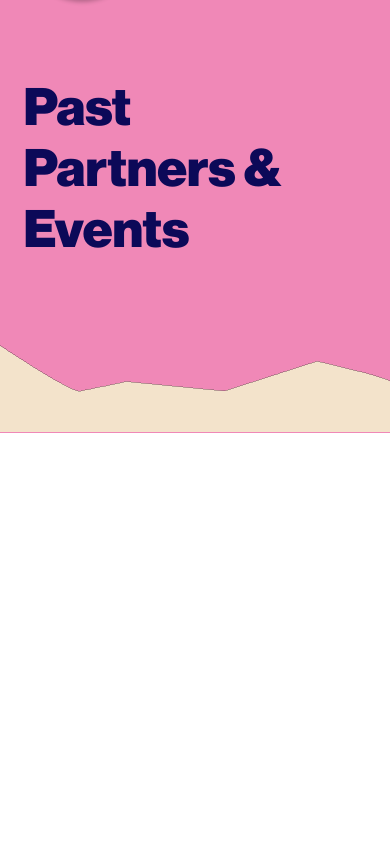
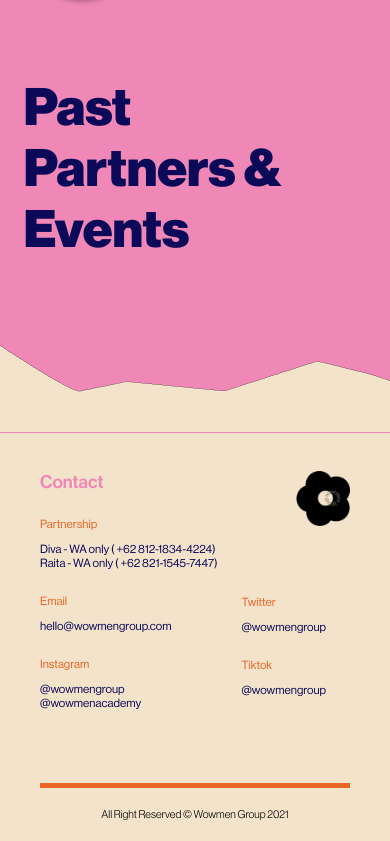
Before and after one commit to inkariyadi/wowmen_group, a Next.js app: page / in a window 390 px wide. Shown: the part 3719-4560 px from the top of the page. Before the commit the page ends 4152 px from the top, so only its background shows below. Built offline with nearby package versions, Linux system fonts and the light colour scheme.

Commit message:
create footer

```diff
--- /dev/null
+++ b/components/Footer/contact.tsx
@@ -0,0 +1,36 @@
+const contactList = [
+  {
+    subtitle: 'Partnership',
+    value: [
+      'Diva - WA only ( +62 812-1834-4224)',
+      'Raita - WA only ( +62 821-1545-7447)',
+    ],
+  },
+  {
+    subtitle: 'Email',
+    value: [
+      'hello@wowmengroup.com ',
+    ],
+  },
+  {
+    subtitle: 'Instagram',
+    value: [
+      '@wowmengroup',
+      '@wowmenacademy',
+    ],
+  },
+  {
+    subtitle: 'Twitter',
+    value: [
+      '@wowmengroup',
+    ],
+  },
+  {
+    subtitle: 'Tiktok',
+    value: [
+      '@wowmengroup',
+    ],
+  },
+];
+
+export default contactList;
--- /dev/null
+++ b/components/Footer/index.tsx
@@ -0,0 +1,39 @@
+import React from 'react';
+import contactList from './contact';
+
+const Footer: React.FC = () => {
+  return (
+    <div className="footer">
+      <div className="footer-box">
+        <div className="footer-title">
+          Contact
+        </div>
+        <div className="footer-container">
+          <div className="footer-logo">
+            <img src="/images/footer/logo-footer.png" alt="" />
+          </div>
+          <div className="footer-contact">
+            {contactList.map((item, idx) => (
+              <div className="contact" key={idx}>
+                <div className="contact-subtitle">
+                  {item.subtitle}
+                </div>
+                {item.value.map((val, i) => (
+                  <div key={i} className="contact-value">
+                    {val}
+                  </div>
+                ))}
+              </div>
+            ))}
+          </div>
+        </div>
+      </div>
+      <div className="footer-limiter" />
+      <div className="footer-bottom">
+        All Right Reserved &#169; Wowmen Group 2021
+      </div>
+    </div>
+  );
+};
+
+export default Footer;
--- a/pages/index.tsx
+++ b/pages/index.tsx
@@ -1,7 +1,11 @@
+// Import Modules
 import React from 'react';
 import Head from 'next/head';
+
+// Import Component
 import Navbar from 'components/Navbar';
 import RoundedRectangle from 'components/RoundedRectangle';
+import Footer from 'components/Footer';
 
 function Home() {
   return (
@@ -59,6 +63,7 @@ function Home() {
         <div className="home-page-bottom">
           <img src="images/homePage/zigzag-bottom.svg" alt="zigzag bottom" />
         </div>
+        <Footer />
       </div>
     </>
   );
--- /dev/null
+++ b/styles/components/footer.scss
@@ -0,0 +1,140 @@
+.footer {
+  background-color: $cappuccino;
+  width: 100%;
+  box-sizing: border-box;
+  position: relative;
+  padding: 0 clamp(40px, 7vw, 90px);
+
+  &-box {
+    max-width: 1440px;
+    margin: 0 auto;
+    padding: clamp(20px, 3.75vw, 50px) 0;
+  }
+
+  &-title {
+    position: relative;
+    padding: 18px 0 0;
+    left: 21.5%;
+    font-size: 18px;
+    color: $pinkyboy;
+    font-weight: 600;
+
+    @media (max-width: 1000px) {
+      left: unset;
+    }
+  }
+
+  &-logo {
+    width: 27.5%;
+
+    @media (max-width: 1000px) {
+      position: absolute;
+      top: clamp(20px, 3.75vw, 50px);
+      right:  clamp(40px, 7vw, 90px);
+      padding-top: 18px;
+      display: flex;
+      justify-content: flex-end;
+    }
+
+    img {
+      width: 50%;
+    }
+  }
+
+  &-container {
+    display: flex;
+    align-items: flex-end;
+  }
+
+  &-contact {
+    display: flex;
+    align-items: flex-start;
+    justify-content: flex-start;
+    flex-direction: column;
+    width: 100%;
+    flex-wrap: wrap;
+    max-height: 200px;
+
+    .contact {
+      box-sizing: border-box;
+      flex: 0 0 30%;
+      padding-top: 24px;
+      padding-right: 24px;
+
+      &-subtitle {
+        margin-bottom: 11px;
+        font-size: 18px;
+        color: $jeruksaya;
+        font-weight: 500;
+      }
+
+      &-value {
+        font-size: 18px;
+        color: $myblue;
+        font-weight: 500;
+      }
+    }
+
+    @media (max-width: 1000px) {
+      min-height: 330px;
+
+      .contact {
+        &:nth-child(4), &:last-child {
+          position: relative;
+          top: clamp(72px, calc(72px + 4vw), 98px);
+        }
+
+        &-subtitle {
+          margin-bottom: 11px;
+          font-size: clamp(11px, 3vw, 18px);
+          color: $jeruksaya;
+          font-weight: 500;
+        }
+
+        &-value {
+          font-size: clamp(11px, 3vw, 18px);
+          color: $myblue;
+          font-weight: 500;
+        }
+      }
+    }
+
+    @media (max-width: 540px) {
+      min-height: 270px;
+
+      .contact {
+        &:nth-child(4), &:last-child {
+          position: relative;
+          top: clamp(72px, calc(72px + 2.85vw), 87.5px);
+        }
+      }
+    }
+
+    @media (max-width: 447px) {
+      .contact {
+        &:nth-child(4), &:last-child {
+          position: relative;
+          top: clamp(72px, calc(72px + 1.5vw), 80px);
+        }
+      }
+    }
+  }
+
+  &-limiter {
+    width: 100%;
+    height: 5px;
+    background-color: $jeruksaya;
+    max-width: 1440px;
+    margin: 0 auto;
+  }
+
+  &-bottom {
+    padding: 20px 0;
+    text-align: center;
+    font-size: clamp(11px, 2.5vw, 18px);
+
+    @media (min-width: 1001px) {
+      padding-bottom: 36px;
+    }
+  }
+}
--- a/styles/globals.scss
+++ b/styles/globals.scss
@@ -12,6 +12,7 @@
 @import './components/lifestyle-card.scss';
 @import './components/article-card.scss';
 @import './components/library-card.scss';
+@import './components//footer.scss';
 
 // Page Styling
 @import './pages/shop.scss';
@@ -41,9 +42,6 @@ img {
   max-width: 100%;
 }
 
-.section-container {
-}
-
 .helper-text {
   color: $magenta;
   margin-left: 12px;
```
Also changed, not shown: public/images/footer/logo-footer.png (added).
